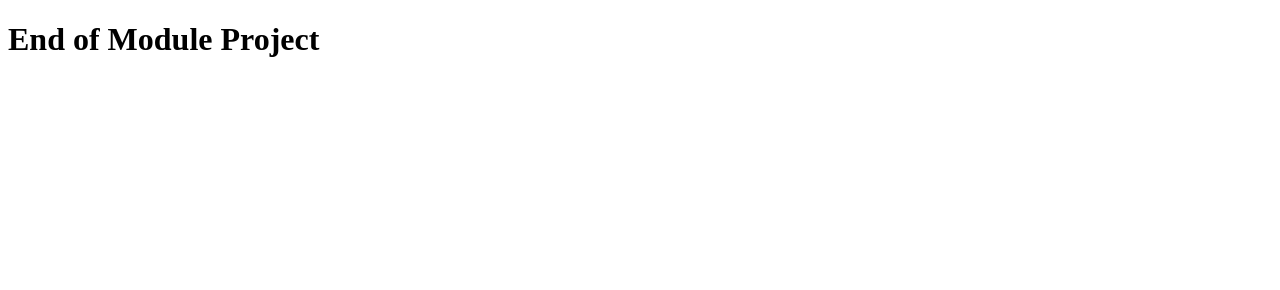
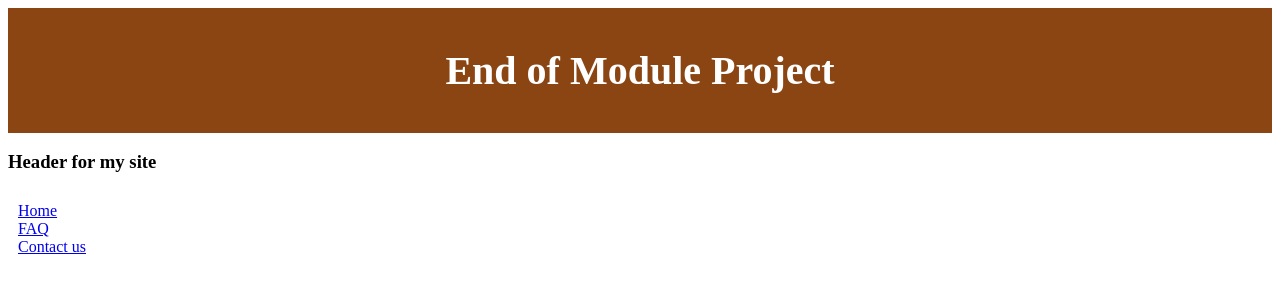
Before and after one commit to mawande21/html-end-of-module-project, a plain HTML site: page index.html in a window 1280 px wide. Drawn offline with Linux system fonts and the light colour scheme.

Commit message:
newly added

```diff
--- a/index.html
+++ b/index.html
@@ -1,11 +1,26 @@
 <!DOCTYPE html>
 <html lang="en">
     <head>
+        <link rel="stylesheet" href="css/main.css">
         <title>EOM Project</title>
     </head>
     <body>
-        <h1>
-            End of Module Project
-        </h1>
+        <header>
+            <h1>
+                End of Module Project
+            </h1>
+        </header>
+
+
+        <h3>Header for my site</h3>
+
+
+        <nav>
+            <ul>
+                <li><a href="index.html">Home</a></li>
+                <li><a href="faq.html">FAQ</a></li>
+                <LI><a href="contact-us.html"> Contact us</a></LI>
+            </ul>
+        <nav>
     </body>
 </html>
```
